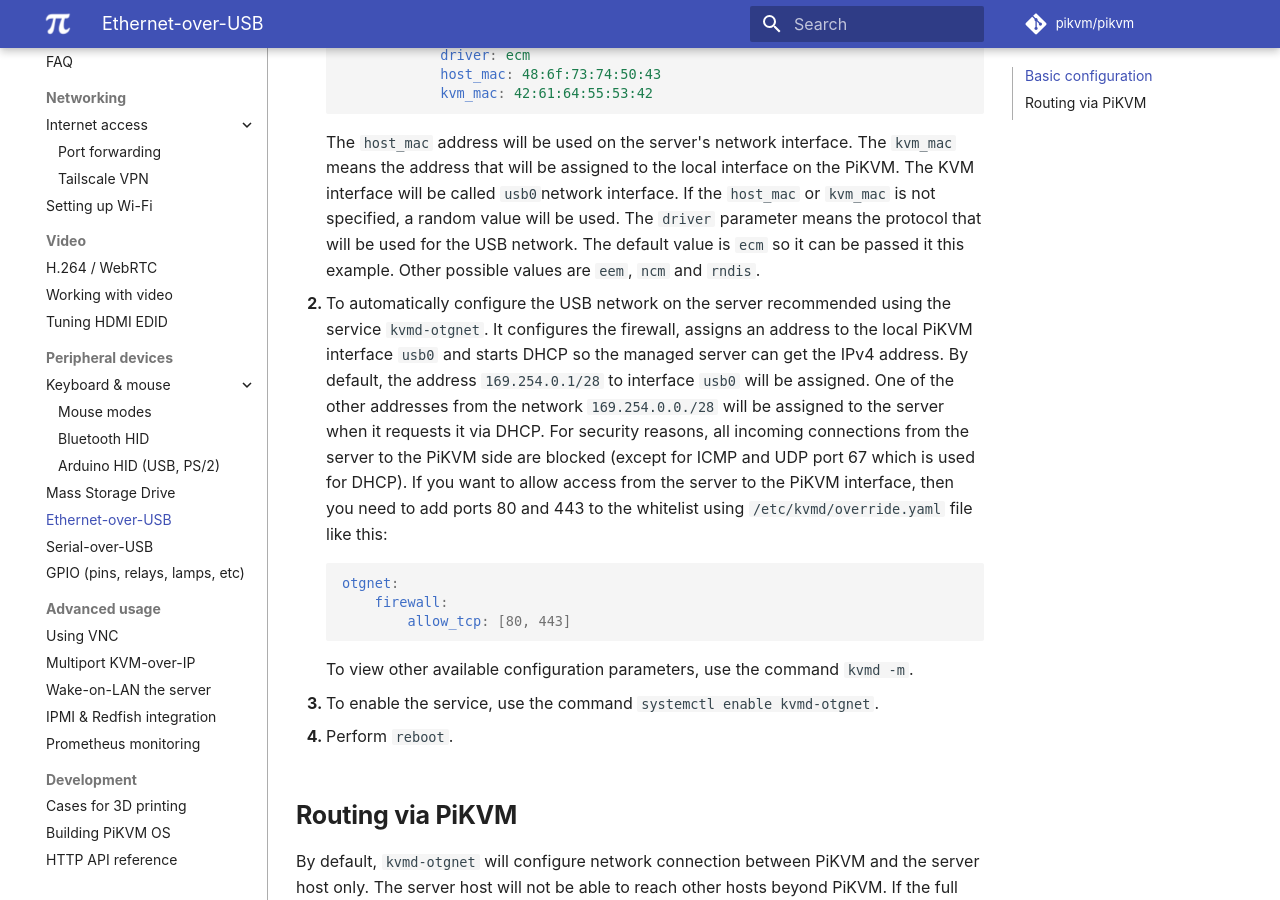
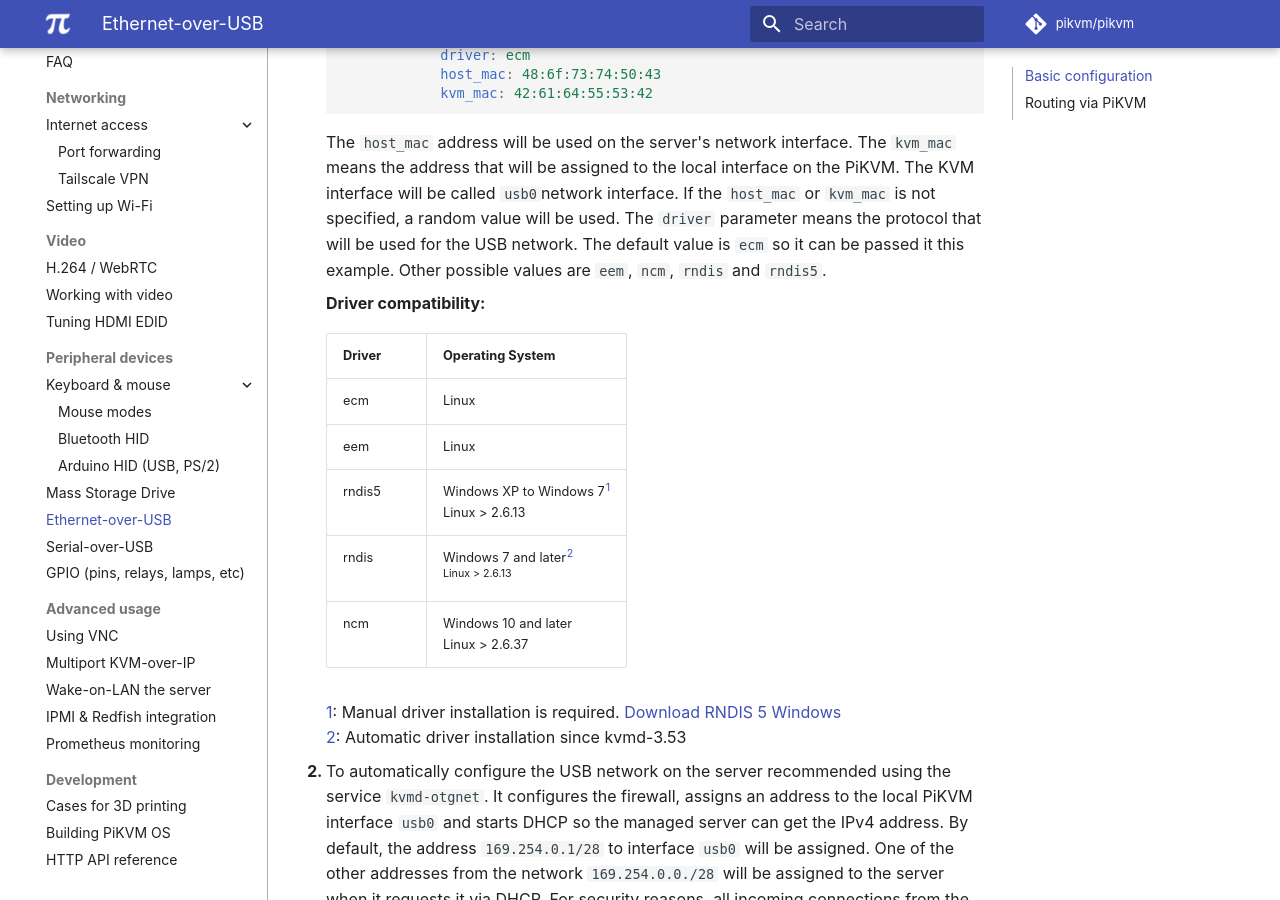
Before and after one commit to pikvm/pikvm, an MkDocs documentation site: the page built from docs/usb_ethernet.md, in a window 1280 px wide and 900 px high, scrolled down 383 px. Built offline with MkDocs 1.6.1 and Material for MkDocs 9.7.7, drawn with Linux system fonts in a browser that asks for light colours; some web fonts are replaced; comment, search, counter and statistics services are not loaded.

Commit message:
usb ethernet compatibility and rndis5 driver inf for windows xp to windows 7 (#615)
* Added inf driver for rndis5

* driver compatibility

````diff
--- a/docs/usb_ethernet.md
+++ b/docs/usb_ethernet.md
@@ -16,7 +16,20 @@ Specifically to v2+. When combined with configuring a DNS server, FTP, or SMB (f
                 kvm_mac: 42:61:64:55:53:42
     ```
 
-    The `host_mac` address will be used on the server's network interface. The `kvm_mac` means the address that will be assigned to the local interface on the PiKVM. The KVM interface will be called `usb0`network interface. If the `host_mac` or `kvm_mac` is not specified, a random value will be used. The `driver` parameter means the protocol that will be used for the USB network. The default value is `ecm` so it can be passed it this example. Other possible values are `eem`, `ncm` and `rndis`.
+    The `host_mac` address will be used on the server's network interface. The `kvm_mac` means the address that will be assigned to the local interface on the PiKVM. The KVM interface will be called `usb0`network interface. If the `host_mac` or `kvm_mac` is not specified, a random value will be used. The `driver` parameter means the protocol that will be used for the USB network. The default value is `ecm` so it can be passed it this example. Other possible values are `eem`, `ncm`, `rndis` and `rndis5`.
+
+    **Driver compatibility:**
+
+    | Driver | Operating System|
+    |--------|-------|
+    | ecm    | Linux |
+    | eem    | Linux |
+    | rndis5 | Windows XP to Windows 7<sup>[1](#rndis5)</sup><br>Linux > 2.6.13 |
+    | rndis  | Windows 7 and later<sup>[2](#rndis)<br>Linux > 2.6.13 |
+    | ncm    | Windows 10 and later<br>Linux > 2.6.37 |
+
+    <a name="rndis5">1</a>: Manual driver installation is required. [Download RNDIS 5 Windows](driver/win/pikvm-rndis5.inf)<br>
+    <a name="rndis">2</a>: Automatic driver installation since kvmd-3.53
 
 2. To automatically configure the USB network on the server recommended using the service `kvmd-otgnet`. It configures the firewall, assigns an address to the local PiKVM interface `usb0` and starts DHCP so the managed server can get the IPv4 address. By default, the address `169.254.0.1/28` to interface `usb0` will be assigned. One of the other addresses from the network `169.254.0.0./28` will be assigned to the server when it requests it via DHCP. For security reasons, all incoming connections from the server to the PiKVM side are blocked (except for ICMP and UDP port 67 which is used for DHCP). If you want to allow access from the server to the PiKVM interface, then you need to add ports 80 and 443 to the whitelist using `/etc/kvmd/override.yaml` file like this:
 
````
Also changed, not shown: 1 other file.
